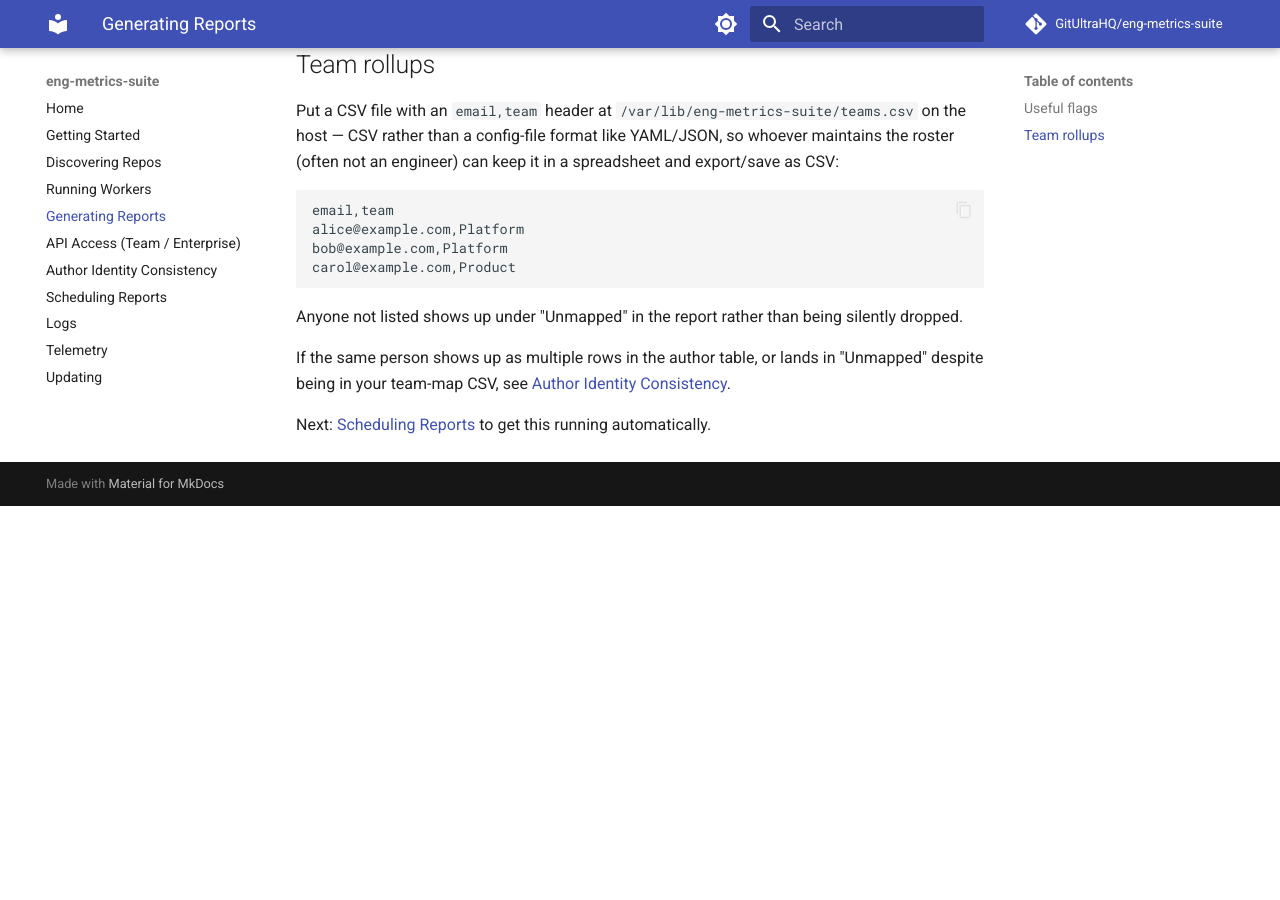
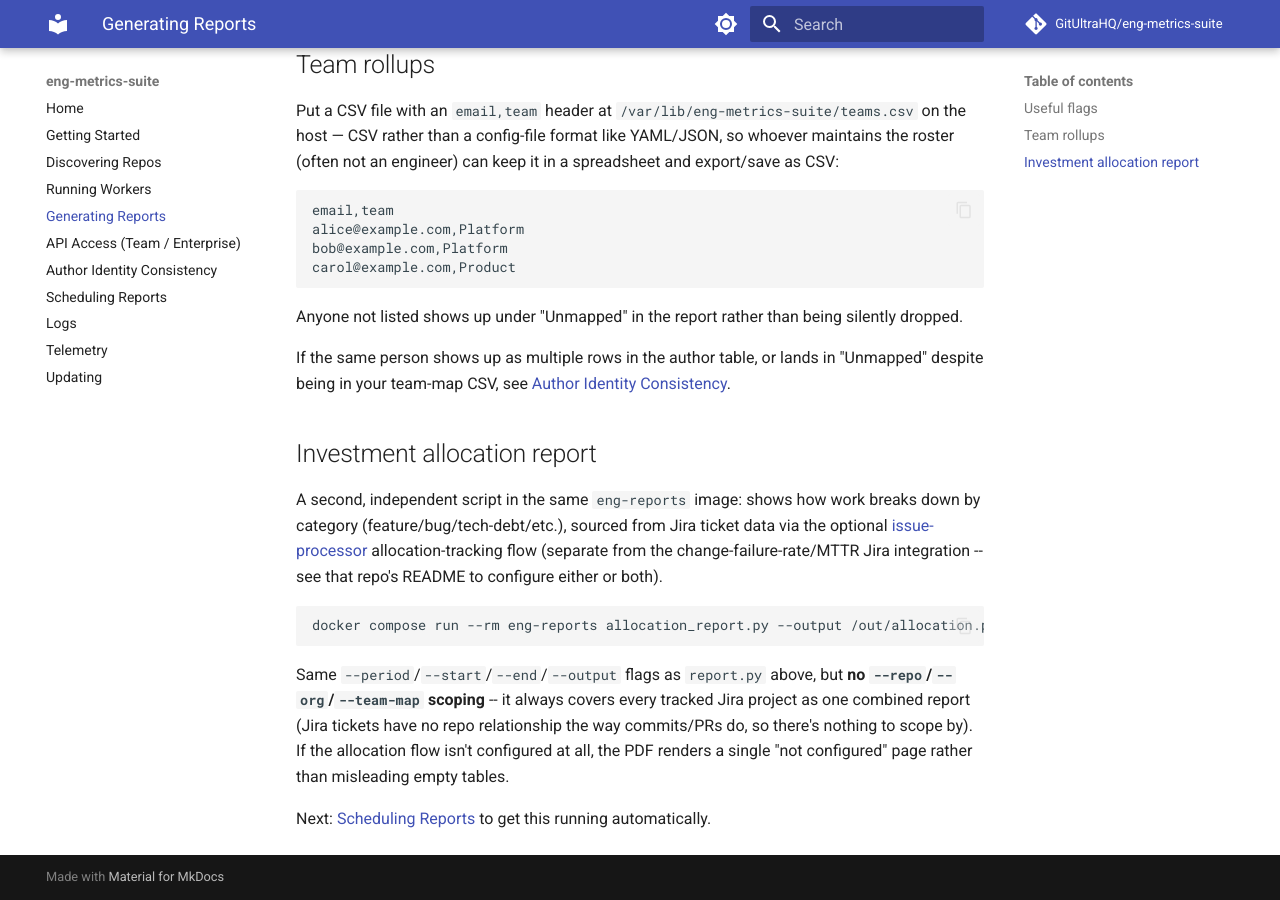
Before and after one commit to jsooter/eng-metrics-docs, an MkDocs documentation site: the page built from docs/generating-reports.md, in a window 1280 px wide and 900 px high, scrolled down 664 px. Built offline with MkDocs 1.6.1 and Material for MkDocs 9.7.7, drawn with Linux system fonts in a browser that asks for light colours; comment, search, counter and statistics services are not loaded; before the commit the page ends 1170 px from its top, so only the background shows below that.

Commit message:
Document investment allocation report + new eng-api endpoints
The API endpoint table and scoping section were missing
/v1/investment-allocation and the three distribution-trend endpoints
added today. generating-reports.md never mentioned allocation_report.py
existed at all -- a whole second report script with no public docs
coverage.

Co-Authored-By: Claude Sonnet 5 <noreply@anthropic.com>

````diff
--- a/docs/generating-reports.md
+++ b/docs/generating-reports.md
@@ -45,4 +45,26 @@ If the same person shows up as multiple rows in the author table, or
 lands in "Unmapped" despite being in your team-map CSV, see
 [Author Identity Consistency](author-identity.md).
 
+## Investment allocation report
+
+A second, independent script in the same `eng-reports` image: shows
+how work breaks down by category (feature/bug/tech-debt/etc.), sourced
+from Jira ticket data via the optional
+[issue-processor](https://github.com/GitUltraHQ/issue-processor)
+allocation-tracking flow (separate from the change-failure-rate/MTTR
+Jira integration -- see that repo's README to configure either or
+both).
+
+```
+docker compose run --rm eng-reports allocation_report.py --output /out/allocation.pdf
+```
+
+Same `--period`/`--start`/`--end`/`--output` flags as `report.py`
+above, but **no `--repo`/`--org`/`--team-map` scoping** -- it always
+covers every tracked Jira project as one combined report (Jira tickets
+have no repo relationship the way commits/PRs do, so there's nothing
+to scope by). If the allocation flow isn't configured at all, the PDF
+renders a single "not configured" page rather than misleading empty
+tables.
+
 Next: [Scheduling Reports](scheduling.md) to get this running automatically.
````
Also changed, not shown: docs/api-access.md (+9 -0 lines).
